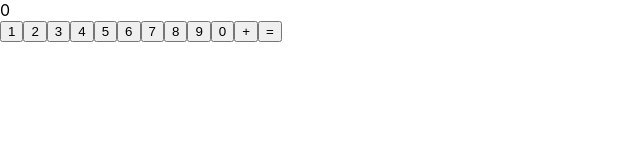
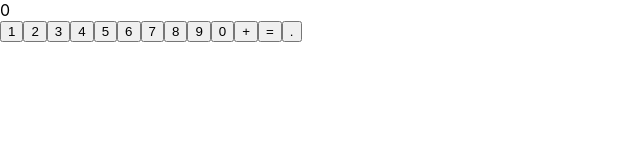
Before and after one commit to suraj-codes/incubyte-tdd, a React (Create React App) app: page / in a window 1280 px wide. Shown: the top 160 px of the page, without its empty margins (0-640 px from the left). Built offline with nearby package versions, Linux system fonts and the light colour scheme.

Commit message:
Add functionality to handle decimal numbers.

```diff
--- a/src/App.tsx
+++ b/src/App.tsx
@@ -23,6 +23,12 @@ function App() {
     }
   };
 
+  const handleDecimal = () => {
+    if (!display.includes(".")) {
+      setDisplay(display + ".");
+    }
+  };
+
   return (
     <div className="calculator">
       <div className="display" data-testid="calculator-display">
@@ -39,6 +45,7 @@ function App() {
         ))}
         <button onClick={() => handleOperator("+")}>+</button>
         <button onClick={handleEquals}>=</button>
+        <button onClick={handleDecimal}>.</button>
       </div>
     </div>
   );
```
Also changed, not shown: 1 other file (tests, documents, lock files or other folders).
